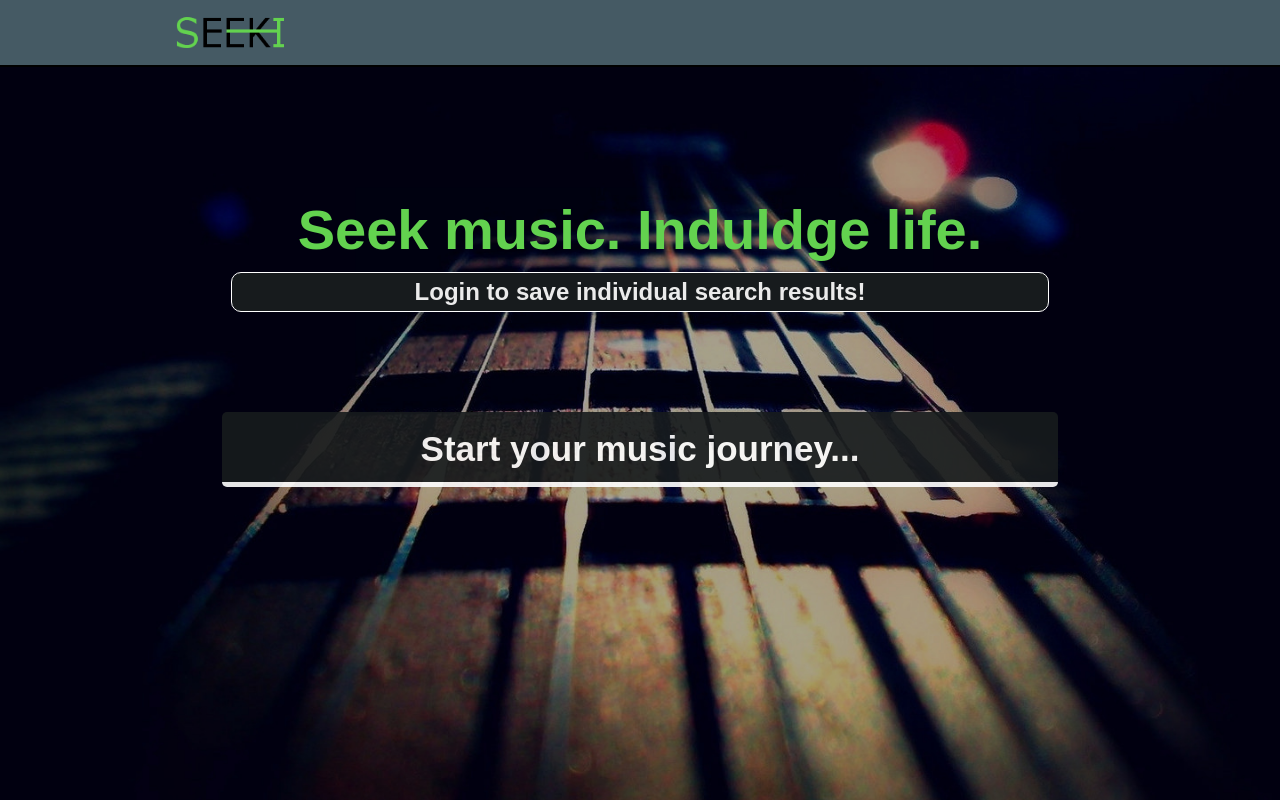
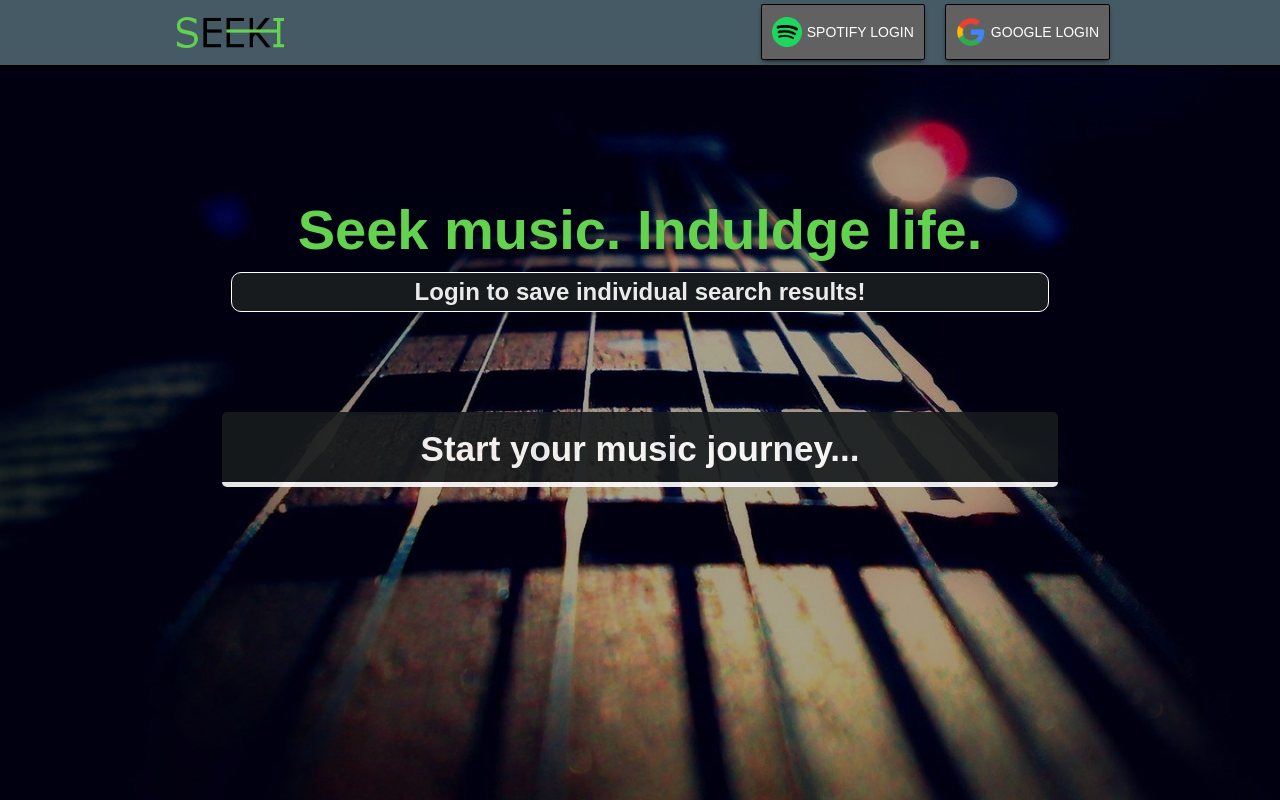
Before and after one commit to JeremyAntonoff/seeki, a React (Create React App) app in the folder client/: page / in a window 1280 px wide. Built offline with nearby package versions, Linux system fonts and the light colour scheme; no server answers.

Commit message:
change welcome-msg to use spotifyName

```diff
--- a/client/src/components/Header.js
+++ b/client/src/components/Header.js
@@ -4,10 +4,7 @@ import './Header.css';
 
 class Header extends Component {
   renderContent() {
-    switch (this.props.auth) {
-      case null:
-        return;
-      case false:
+    if (!this.props.auth) {
       return (
         <div>
           <li>
@@ -32,13 +29,13 @@ class Header extends Component {
           </li>
         </div>
       );
-      default: {
+    } else {
       const { googleName } = this.props.auth.google || '';
-        const { spotifyID } = this.props.auth.spotify || '';
+      const { spotifyName } = this.props.auth.spotify || '';
       return (
         <div>
           <p className="welcome-msg">
-              Welcome {googleName || spotifyID || 'User!'}!
+            Welcome {googleName || spotifyName || 'Seeki User'}!
           </p>
           <li />
           <li>
@@ -55,8 +52,6 @@ class Header extends Component {
       );
     }
   }
-  }
-
   render() {
     return (
       <nav className="top-header">
@@ -64,7 +59,7 @@ class Header extends Component {
           <a href="/" className="logo">
             <img src="/images/logo.png" alt="logo" />
           </a>
-          <ul className="right">{this.renderContent()}</ul>
+          <div className="right">{this.renderContent()}</div>
         </div>
       </nav>
     );
```
Lines whose indentation alone changed are shown as unchanged.
